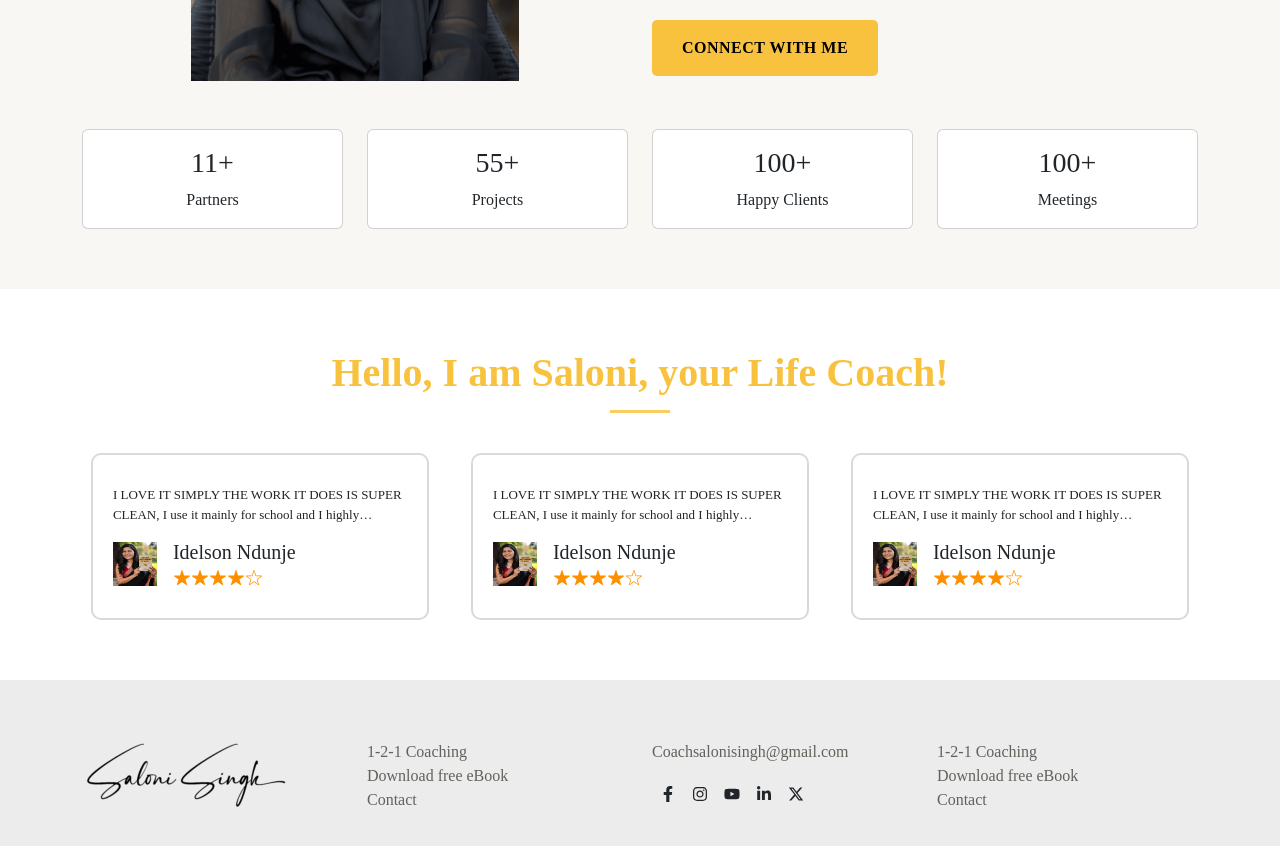
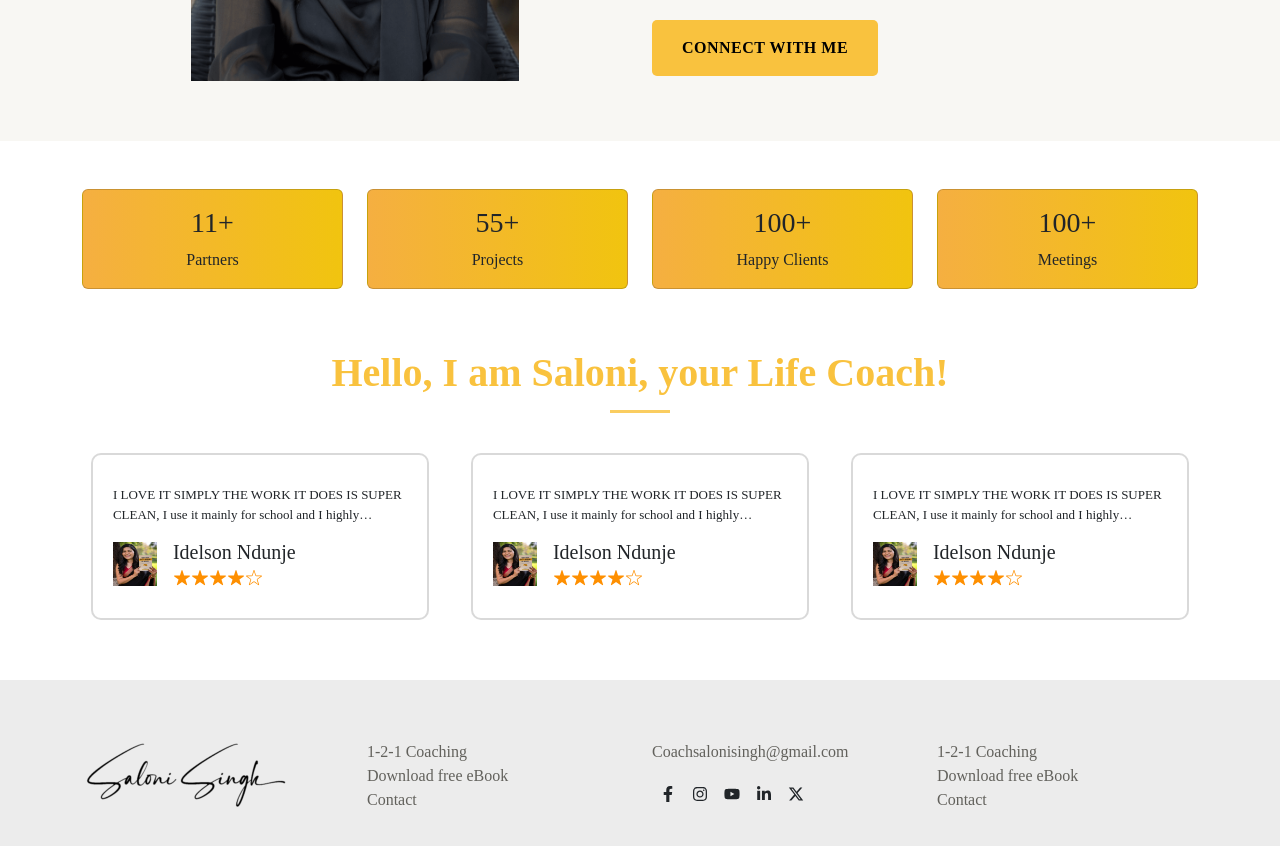
Before and after one commit to Fallen-6121995/astroDeepak, a Next.js app: page / in a window 1280 px wide. Shown: the part 3180-4026 px from the top of the page. Built offline with nearby package versions, Linux system fonts and the light colour scheme; a web font is replaced by a local one.

Commit message:
contact page design

```diff
--- a/src/app/globals.css
+++ b/src/app/globals.css
@@ -312,6 +312,7 @@ mark {
      display: flex;
      align-items: center;
      justify-content: center;
+     background: linear-gradient(to right, #F5AF41, #F1C40F);
 }
 
 /*--start footer--*/
--- a/src/app/page.tsx
+++ b/src/app/page.tsx
@@ -248,7 +248,9 @@ export default function Home() {
             </Col>
           </Row>
         </Container>
-  <div className="counterSec">
+      </section>
+      {/*--end About section--*/}
+      <div className="counterSec">
     <Container>
       <Row className="align-items-center mt-5">
         <Col md="3">
@@ -286,8 +288,6 @@ export default function Home() {
           </Row>
           </Container>
           </div>
-      </section>
-      {/*--end About section--*/}
       {/*--start Free eBook--*/}
       {/* <section className="ebookAbout secPadding">
         <SectionHeading
```
